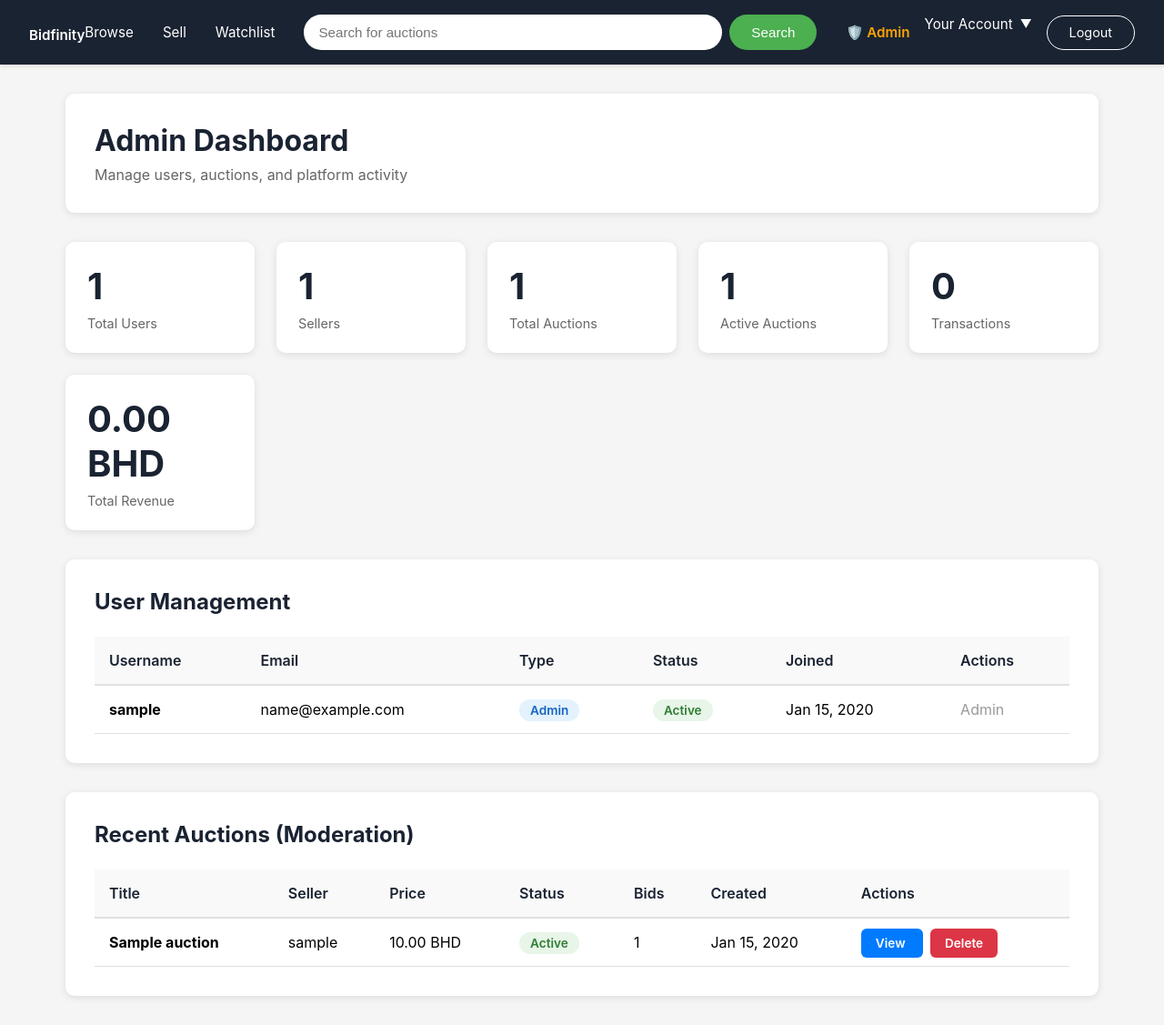
After one commit to ebrahimpoly02/OnlineAuctionSystem, a Django app: page /admin-dashboard/ in a window 1280 px wide. The commit adds this page. Shown: the whole page at 91% size. Run offline with Django 4.2, Linux system fonts and the light colour scheme; a user stored in the database is signed in; tables that the repository leaves empty hold one stand-in row (values such as "Sample post").

Commit message:
created admin dashboard
added admin dashboard with ban user functionality along with deleting and viewing auctions, viewing total users, sellers, total auctions, total active auctions, total transactions, total revenue

```diff
--- /dev/null
+++ b/auctions/templates/auctions/admin_dashboard.html
@@ -0,0 +1,312 @@
+{% extends 'auctions/base.html' %}
+{% load static %}
+
+{% block title %}Admin Dashboard - Bidfinity{% endblock %}
+
+{% block content %}
+<style>
+    .admin-container {
+        max-width: 1400px;
+        margin: 0 auto;
+    }
+
+    .admin-header {
+        background: white;
+        padding: 2rem;
+        border-radius: 10px;
+        box-shadow: 0 2px 8px rgba(0,0,0,0.1);
+        margin-bottom: 2rem;
+    }
+
+    .admin-header h1 {
+        font-size: 2rem;
+        margin: 0 0 0.5rem 0;
+        color: #1a2332;
+    }
+
+    .stats-grid {
+        display: grid;
+        grid-template-columns: repeat(auto-fit, minmax(200px, 1fr));
+        gap: 1.5rem;
+        margin-bottom: 2rem;
+    }
+
+    .stat-card {
+        background: white;
+        padding: 1.5rem;
+        border-radius: 10px;
+        box-shadow: 0 2px 8px rgba(0,0,0,0.1);
+    }
+
+    .stat-number {
+        font-size: 2.5rem;
+        font-weight: bold;
+        color: #1a2332;
+        margin: 0;
+    }
+
+    .stat-label {
+        color: #666;
+        font-size: 0.9rem;
+        margin-top: 0.5rem;
+    }
+
+    .admin-section {
+        background: white;
+        padding: 2rem;
+        border-radius: 10px;
+        box-shadow: 0 2px 8px rgba(0,0,0,0.1);
+        margin-bottom: 2rem;
+    }
+
+    .admin-section h2 {
+        font-size: 1.5rem;
+        margin: 0 0 1.5rem 0;
+        color: #1a2332;
+    }
+
+    .data-table {
+        width: 100%;
+        border-collapse: collapse;
+    }
+
+    .data-table th {
+        text-align: left;
+        padding: 1rem;
+        background: #f9f9f9;
+        font-weight: 600;
+        color: #1a2332;
+        border-bottom: 2px solid #e0e0e0;
+    }
+
+    .data-table td {
+        padding: 1rem;
+        border-bottom: 1px solid #e0e0e0;
+    }
+
+    .data-table tr:hover {
+        background: #f9f9f9;
+    }
+
+    .badge {
+        padding: 0.25rem 0.75rem;
+        border-radius: 20px;
+        font-size: 0.85rem;
+        font-weight: 600;
+    }
+
+    .badge-active {
+        background: #e8f5e9;
+        color: #2e7d32;
+    }
+
+    .badge-inactive {
+        background: #ffebee;
+        color: #c62828;
+    }
+
+    .badge-seller {
+        background: #e3f2fd;
+        color: #1565c0;
+    }
+
+    .badge-buyer {
+        background: #f3e5f5;
+        color: #6a1b9a;
+    }
+
+    .btn-action {
+        padding: 0.5rem 1rem;
+        border-radius: 6px;
+        text-decoration: none;
+        font-size: 0.85rem;
+        font-weight: 600;
+        border: none;
+        cursor: pointer;
+        margin-right: 0.5rem;
+    }
+
+    .btn-ban {
+        background: #dc3545;
+        color: white;
+    }
+
+    .btn-ban:hover {
+        background: #c82333;
+    }
+
+    .btn-unban {
+        background: #28a745;
+        color: white;
+    }
+
+    .btn-unban:hover {
+        background: #218838;
+    }
+
+    .btn-delete {
+        background: #dc3545;
+        color: white;
+    }
+
+    .btn-delete:hover {
+        background: #c82333;
+    }
+
+    .btn-view {
+        background: #007bff;
+        color: white;
+    }
+
+    .btn-view:hover {
+        background: #0056b3;
+    }
+</style>
+
+<div class="admin-container">
+    <!-- Header -->
+    <div class="admin-header">
+        <h1>Admin Dashboard</h1>
+        <p style="color: #666; margin: 0;">Manage users, auctions, and platform activity</p>
+    </div>
+
+    <!-- Statistics -->
+    <div class="stats-grid">
+        <div class="stat-card">
+            <p class="stat-number">{{ total_users }}</p>
+            <p class="stat-label">Total Users</p>
+        </div>
+        <div class="stat-card">
+            <p class="stat-number">{{ total_sellers }}</p>
+            <p class="stat-label">Sellers</p>
+        </div>
+        <div class="stat-card">
+            <p class="stat-number">{{ total_auctions }}</p>
+            <p class="stat-label">Total Auctions</p>
+        </div>
+        <div class="stat-card">
+            <p class="stat-number">{{ active_auctions }}</p>
+            <p class="stat-label">Active Auctions</p>
+        </div>
+        <div class="stat-card">
+            <p class="stat-number">{{ total_transactions }}</p>
+            <p class="stat-label">Transactions</p>
+        </div>
+        <div class="stat-card">
+            <p class="stat-number">{{ total_revenue|floatformat:2 }} BHD</p>
+            <p class="stat-label">Total Revenue</p>
+        </div>
+    </div>
+
+    <!-- User Management -->
+    <div class="admin-section">
+        <h2>User Management</h2>
+        <table class="data-table">
+            <thead>
+                <tr>
+                    <th>Username</th>
+                    <th>Email</th>
+                    <th>Type</th>
+                    <th>Status</th>
+                    <th>Joined</th>
+                    <th>Actions</th>
+                </tr>
+            </thead>
+            <tbody>
+                {% for user in all_users %}
+                <tr>
+                    <td><strong>{{ user.username }}</strong></td>
+                    <td>{{ user.email }}</td>
+                    <td>
+                        {% if user.is_admin %}
+                            <span class="badge badge-seller">Admin</span>
+                        {% elif user.is_seller %}
+                            <span class="badge badge-seller">Seller</span>
+                        {% else %}
+                            <span class="badge badge-buyer">Buyer</span>
+                        {% endif %}
+                    </td>
+                    <td>
+                        {% if user.is_active %}
+                            <span class="badge badge-active">Active</span>
+                        {% else %}
+                            <span class="badge badge-inactive">Banned</span>
+                        {% endif %}
+                    </td>
+                    <td>{{ user.date_joined|date:"M d, Y" }}</td>
+                    <td>
+                        {% if not user.is_admin %}
+                            {% if user.is_active %}
+                                <a href="{% url 'admin_ban_user' user.id %}"
+                                   class="btn-action btn-ban"
+                                   onclick="return confirm('Ban user {{ user.username }}?')">
+                                    Ban
+                                </a>
+                            {% else %}
+                                <a href="{% url 'admin_ban_user' user.id %}"
+                                   class="btn-action btn-unban"
+                                   onclick="return confirm('Unban user {{ user.username }}?')">
+                                    Unban
+                                </a>
+                            {% endif %}
+                        {% else %}
+                            <span style="color: #999;">Admin</span>
+                        {% endif %}
+                    </td>
+                </tr>
+                {% endfor %}
+            </tbody>
+        </table>
+    </div>
+
+    <!-- Auction Moderation -->
+    <div class="admin-section">
+        <h2>Recent Auctions (Moderation)</h2>
+        <table class="data-table">
+            <thead>
+                <tr>
+                    <th>Title</th>
+                    <th>Seller</th>
+                    <th>Price</th>
+                    <th>Status</th>
+                    <th>Bids</th>
+                    <th>Created</th>
+                    <th>Actions</th>
+                </tr>
+            </thead>
+            <tbody>
+                {% for auction in all_auctions %}
+                <tr>
+                    <td><strong>{{ auction.title|truncatewords:5 }}</strong></td>
+                    <td>{{ auction.seller.username }}</td>
+                    <td>{{ auction.current_price }} BHD</td>
+                    <td>
+                        {% if auction.status == 'active' %}
+                            <span class="badge badge-active">Active</span>
+                        {% elif auction.status == 'sold' %}
+                            <span class="badge badge-seller">Sold</span>
+                        {% else %}
+                            <span class="badge badge-inactive">{{ auction.status|title }}</span>
+                        {% endif %}
+                    </td>
+                    <td>{{ auction.bids.count }}</td>
+                    <td>{{ auction.created_at|date:"M d, Y" }}</td>
+                    <td>
+                        <a href="{% url 'auction_detail' auction.id %}"
+                           class="btn-action btn-view"
+                           target="_blank">
+                            View
+                        </a>
+                        <a href="{% url 'admin_delete_auction' auction.id %}"
+                           class="btn-action btn-delete"
+                           onclick="return confirm('Delete auction {{ auction.title }}? This cannot be undone.')">
+                            Delete
+                        </a>
+                    </td>
+                </tr>
+                {% endfor %}
+            </tbody>
+        </table>
+    </div>
+</div>
+{% endblock %}
--- a/auctions/templates/auctions/base.html
+++ b/auctions/templates/auctions/base.html
@@ -232,6 +232,11 @@
 
       <div class="auth-buttons">
     {% if user.is_authenticated %}
+        {% if user.is_admin %}
+            <a href="{% url 'admin_dashboard' %}" style="color: #FFA500; text-decoration: none; font-weight: 600; display: flex; align-items: center; gap: 0.3rem;">
+                🛡️ Admin
+            </a>
+        {% endif %}
         <div class="account-dropdown">
             <a href="{% url 'account' %}" style="color: white; text-decoration: none; display: flex; align-items: center; gap: 0.5rem;">
                 Your Account
--- a/auctions/urls.py
+++ b/auctions/urls.py
@@ -20,4 +20,7 @@ path('auction/<int:auction_id>/edit/', views.edit_listing, name='edit_listing'),
 path('image/<int:image_id>/delete/', views.delete_image, name='delete_image'),
 path('auction/<int:auction_id>/delete/', views.delete_listing, name='delete_listing'),
 path('rate-seller/<int:payment_id>/', views.rate_seller, name='rate_seller'),
+path('admin-dashboard/', views.admin_dashboard, name='admin_dashboard'),
+path('admin-dashboard/ban-user/<int:user_id>/', views.admin_ban_user, name='admin_ban_user'),
+path('admin-dashboard/delete-auction/<int:auction_id>/', views.admin_delete_auction, name='admin_delete_auction'),
 ]
--- a/auctions/views.py
+++ b/auctions/views.py
@@ -8,7 +8,7 @@ from django.utils import timezone
 from datetime import timedelta, datetime, time
 from django.db.models import Q
 from .models import Payment
-
+from django.db.models import Sum
 
 # Homepage with search and filters
 def index(request):
@@ -898,3 +898,83 @@ def rate_seller(request, payment_id):
         'seller': payment.seller,
     }
     return render(request, 'auctions/rate_seller.html', context)
+@login_required
+def admin_dashboard(request):
+    """Admin dashboard - only accessible to admin users"""
+    # Check if user is admin
+    if not request.user.is_admin:
+        messages.error(request, 'Access denied. Admin privileges required.')
+        return redirect('index')
+
+    # Get statistics
+    from .models import Payment
+    from django.db.models import Sum
+    total_users = User.objects.count()
+    total_sellers = User.objects.filter(is_seller=True).count()
+    total_auctions = Auction.objects.count()
+    active_auctions = Auction.objects.filter(status='active').count()
+    total_transactions = Payment.objects.filter(status='completed').count()
+    total_revenue = Payment.objects.filter(status='completed').aggregate(total=Sum('amount'))['total'] or 0
+
+    # Get all users (for management)
+    all_users = User.objects.all().order_by('-date_joined')
+
+    # Get all auctions (for moderation)
+    all_auctions = Auction.objects.all().order_by('-created_at')[:50]  # Limit to 50 most recent
+
+    context = {
+        'total_users': total_users,
+        'total_sellers': total_sellers,
+        'total_auctions': total_auctions,
+        'active_auctions': active_auctions,
+        'total_transactions': total_transactions,
+        'total_revenue': total_revenue,
+        'all_users': all_users,
+        'all_auctions': all_auctions,
+    }
+    return render(request, 'auctions/admin_dashboard.html', context)
+
+@login_required
+def admin_ban_user(request, user_id):
+    """Ban/unban user"""
+    if not request.user.is_admin:
+        messages.error(request, 'Access denied.')
+        return redirect('index')
+
+    try:
+        user = User.objects.get(id=user_id)
+    except User.DoesNotExist:
+        messages.error(request, 'User not found.')
+        return redirect('admin_dashboard')
+
+    # Don't allow banning admins
+    if user.is_admin:
+        messages.error(request, 'Cannot ban admin users.')
+        return redirect('admin_dashboard')
+
+    # Toggle active status
+    user.is_active = not user.is_active
+    user.save()
+
+    status = "banned" if not user.is_active else "unbanned"
+    messages.success(request, f'User {user.username} has been {status}.')
+    return redirect('admin_dashboard')
+
+@login_required
+def admin_delete_auction(request, auction_id):
+    """Delete inappropriate auction"""
+    if not request.user.is_admin:
+        messages.error(request, 'Access denied.')
+        return redirect('index')
+
+    try:
+        auction = Auction.objects.get(id=auction_id)
+    except Auction.DoesNotExist:
+        messages.error(request, 'Auction not found.')
+        return redirect('admin_dashboard')
+
+    auction_title = auction.title
+    auction.delete()
+
+    messages.success(request, f'Auction "{auction_title}" has been deleted.')
+    return redirect('admin_dashboard')
```
